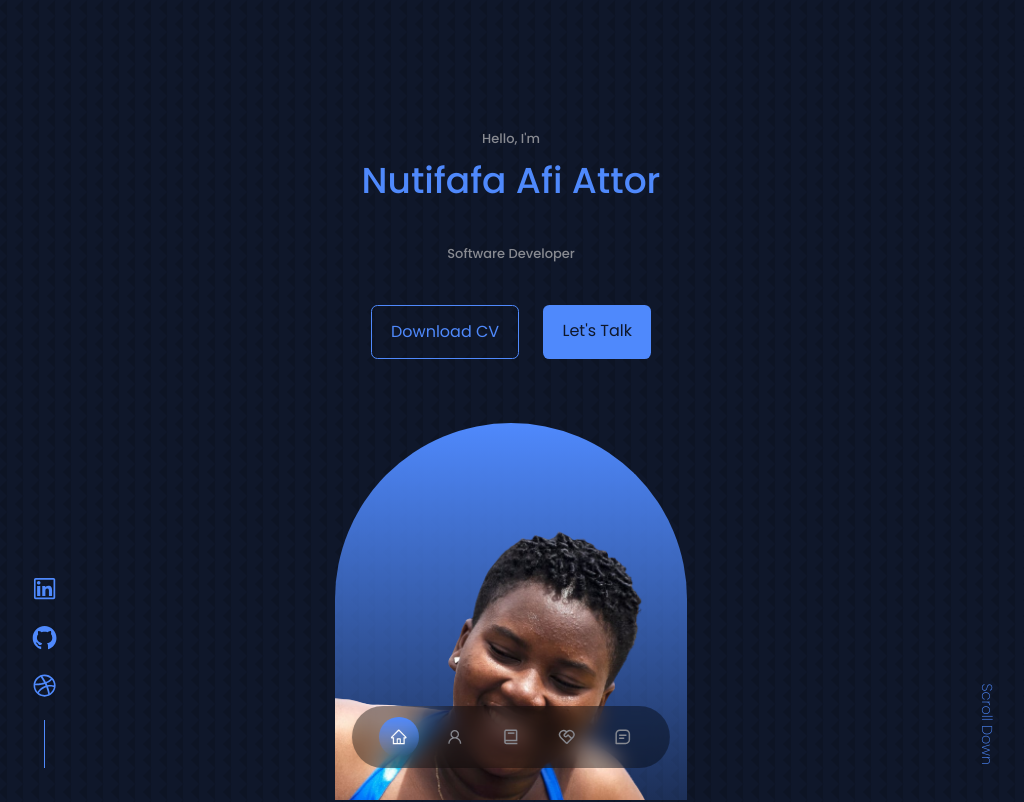
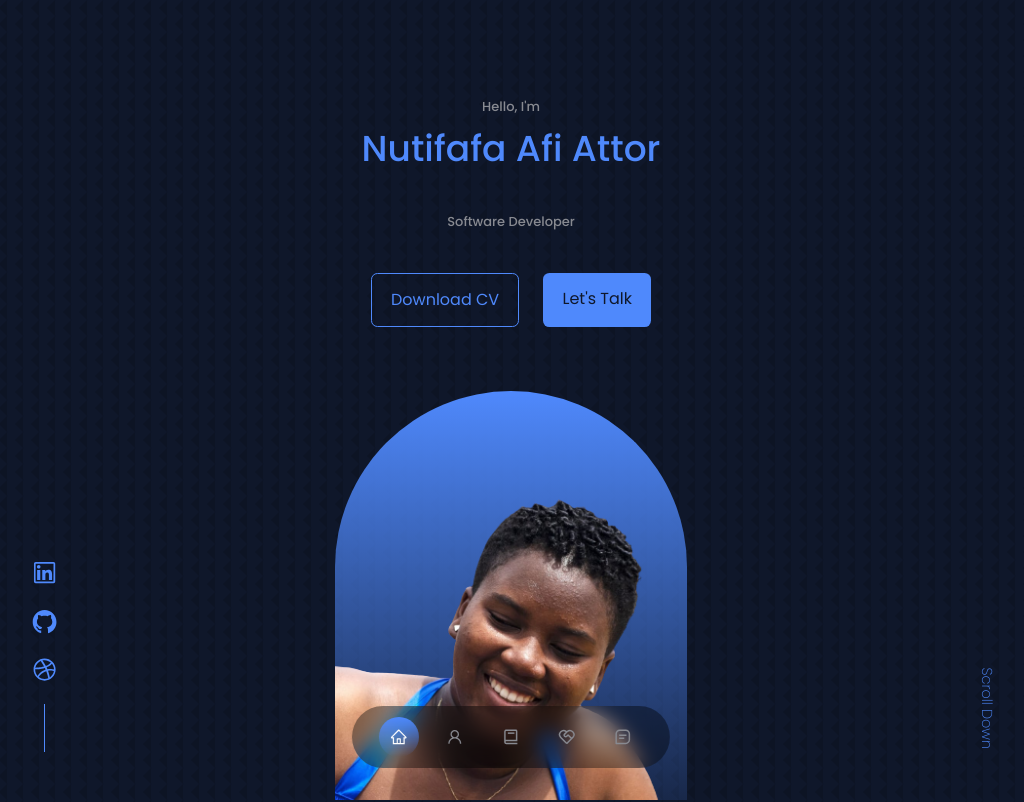
Before and after one commit to neophyte-programmer/react-portfolio, a React (Create React App) app: page / in a window 1280 px wide. Shown: the top 802 px of the page, without its empty margins (129-1153 px from the left). Built offline with nearby package versions, Linux system fonts and the light colour scheme.

Commit message:
minor changes

```diff
--- a/src/components/header/header.css
+++ b/src/components/header/header.css
@@ -1,6 +1,6 @@
 header {
     height: 100vh;
-    padding-top: 7rem;
+    padding-top: 4rem;
     overflow: hidden;
 }
 
--- a/src/index.css
+++ b/src/index.css
@@ -129,11 +129,11 @@ img {
 .section__title {
 	/* font-size: var(--biggest-font-size); */
 	color: var(--first-color);
-	margin-bottom: 2rem;
+	/* margin-bottom: 1rem; */
 }
 
 .section__subtitle {
-	margin-top: 1rem;
+	padding-top: 2rem;
 	display: block;
 	font-size: var(--smaller-font-size);
 	color: var(--text-color-light);
```
